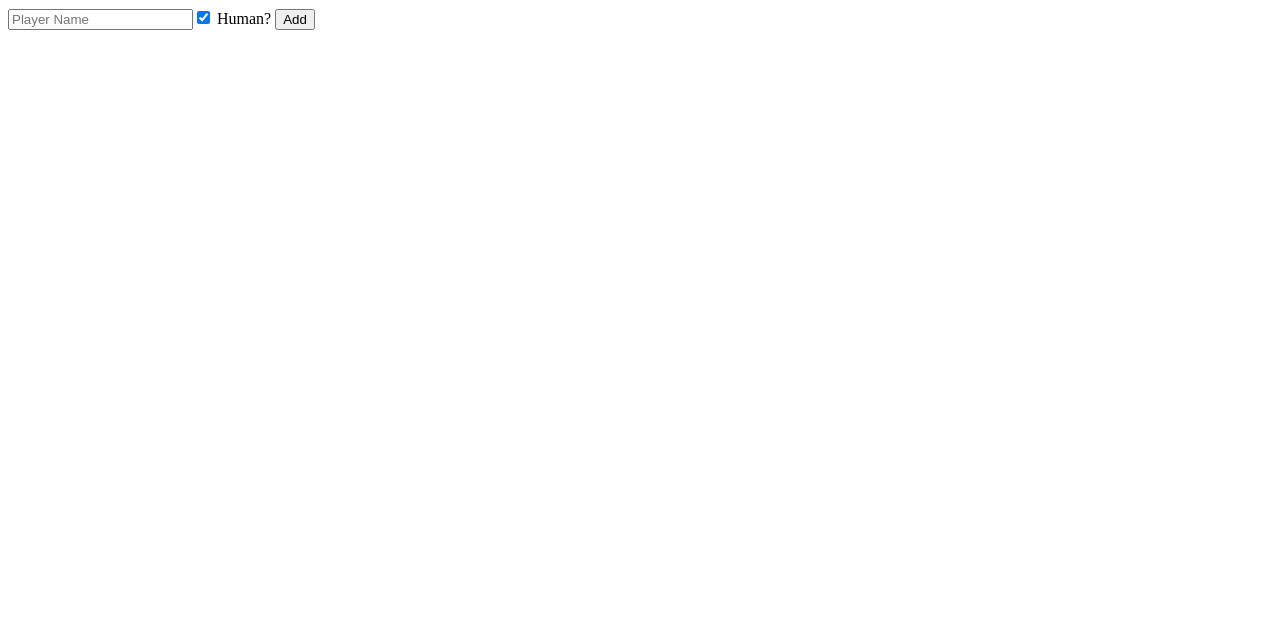
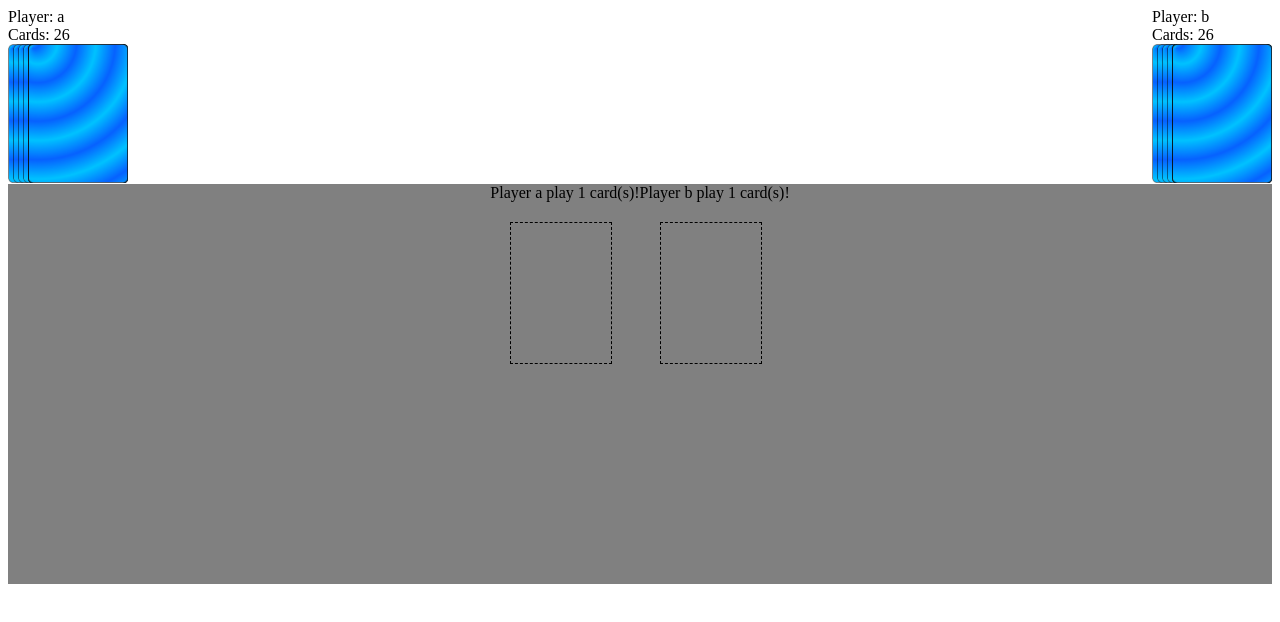
Before and after one commit to czeller/war, a Vue app: page / in a window 1280 px wide. Shown: the top 622 px of the page. Built offline with nearby package versions, Linux system fonts and the light colour scheme.

Commit message:
Fixed bug with resolving CPU tiebreakers; Initial progress on reorganizing layout

```diff
--- a/src/App.vue
+++ b/src/App.vue
@@ -11,6 +11,18 @@ export default {
   computed: {
     ...mapStores(wargameStore)
   },
+  mounted() {
+    //todo
+    this.wargameStore.setPlayers([{
+      name: "a",
+      human: true,
+    },
+    {
+      name: "b",
+      human: true,
+    }
+    ])
+  }
 }
 </script>
 
--- a/src/components/Battle.vue
+++ b/src/components/Battle.vue
@@ -25,9 +25,12 @@ export default {
 	},
 
 	watch: {
-		readyToResolve() {
+		readyToResolve: {
+			immediate: true,
+			handler() {
 				if (this.readyToResolve) {
 					setTimeout(this.resolve, 100); //this is necessary for the DOM to finish
+				}
 			}
 		}
 	},
@@ -69,6 +72,7 @@ export default {
 					return b.score - a.score;
 				});
 
+			//todo: is a stalemate possible if you end with a tiebreaker?
 			if (players[0].score != players[1].score) {
 				//we have a winner!
 				this.battleResults = "Player " + players[0].name + " won!"; //todo: show how many cards the player won?
@@ -78,8 +82,6 @@ export default {
 				//tiebreaker
 				this.battleResults = "Tie breaker!";
 				this.wargameStore.addBattle();
-
-				//todo: 2 cpu players get stuck here
 			}
 		}
 	},
@@ -101,9 +103,13 @@ export default {
 			{{battleResults}}
 		</div>
 
+		<div>
+			<div style="display:flex; justify-content:center;">
 				<div v-for="(player, index) in players" :key="index">
-			{{player.name}} play {{numberOfCardsRequired - player.cards.length}} card(s)!
+					Player {{player.name}} play {{numberOfCardsRequired - player.cards.length}} card(s)!
 
+					<!--todo: tie breakers need two "player-card" slots (this isn't right)-->
+					<div class="player-cards" v-for="cardIndex in numberOfCardsRequired" :key="cardIndex">
 						<PlayingCard
 							v-for="(card) in player.cards"
 							:key="JSON.stringify(card)"
@@ -111,6 +117,34 @@ export default {
 							v-bind="card"
 						>
 						</PlayingCard>
+					</div>
+				</div>
+			</div>
+
+			<!--todo if current battle is a tiebreaker, show cards from previous battles separately-->
+			<template v-if="wargameStore.battles.length > 1">
+				PLAYED CARDS...
+				<div style="display:flex;">
+					<!--todo: maybe put this in a wargameStore.getBattleCards (see also endBattles())?-->
+					<div v-for="(card) in wargameStore.battles
+						.slice(0, -1)
+						.map(b => b.players)
+						.flat()
+						.map(p => p.cards)
+						.flat()"
+						:key="JSON.stringify(card)"
+						style="position:relative;"
+						>
+						<PlayingCard
+							revealed="true"
+							v-bind="card"
+							style="position:relative;"
+						>
+						</PlayingCard>
+					</div>
+				</div>
+			</template>
+		</div>
 
 		<!--
 		todo: layouts: initial, tiebreaker
@@ -121,7 +155,22 @@ export default {
 		- slow down
 		- show player scores (number of cards and plus/minus)
 			-->
-		</div>
 
 	</div>
 </template>
+
+<style scoped>
+.player-cards {
+	margin: 20px;
+	width: 100px; /* match card */
+	height: 140px; /* match card */
+	border: 1px dashed black;
+	text-align: center;
+	display: flex;
+	align-items: center;
+}
+
+.card {
+	position: absolute;
+}
+</style>
--- a/src/components/Player.vue
+++ b/src/components/Player.vue
@@ -6,39 +6,6 @@ export default {
 	components: {
     PlayingCard: require("./PlayingCard").default
   },
-
-	computed: {
-    ...mapStores(wargameStore),
-
-		//Playing as CPU...is there a current battle and has this player played the required number of cards?
-		readyToAutomaticallyPlayCard() {
-			if (this.human) {
-				return false;
-			}
-
-			let currentBattle = this.wargameStore.battles[this.wargameStore.battles.length-1]; //todo: move this logic to the store
-
-			if (!currentBattle) {
-				return false;
-			}
-
-			if (currentBattle.players[this.index].cards.length != currentBattle.numberofCardsRequired) {
-				return true;
-			}
-
-			return false;
-		}
-  },
-
-	watch: {
-		readyToAutomaticallyPlayCard() {
-			if (this.readyToAutomaticallyPlayCard) {
-				setTimeout(() => {
-					this.playCard();
-				}, 200);
-			}
-		}
-	},
 
 	props: {
 		index: {
@@ -60,6 +27,40 @@ export default {
 		}
 	},
 
+	data() {
+		return {
+			playCardTimeout: undefined
+		}
+	},
+
+	computed: {
+    ...mapStores(wargameStore),
+  },
+
+	watch: {
+		"wargameStore.battles": {
+      deep: true,
+      handler() {
+				if (this.human) {
+					return;
+				}
+
+        let currentBattle = this.wargameStore.battles[this.wargameStore.battles.length-1];
+
+        if (!currentBattle) {
+          return;
+        }
+
+        if (currentBattle.players[this.index].cards.length != currentBattle.numberofCardsRequired) {
+					this.playCardTimeout = this.playCardTimeout || setTimeout(() => {
+						this.playCardTimeout = undefined; //prevent multiple cards being played at the same time
+						this.playCard();
+					}, 500);
+				}
+      },
+    }
+	},
+
 	methods: {
 		playCard() {
 			this.wargameStore.playCardFromPlayerAtIndex(this.index);
@@ -70,9 +71,9 @@ export default {
 
 <template>
 	<div class="player">
-		{{name}} readyToAutomaticallyPlayCard={{readyToAutomaticallyPlayCard}}
+		Player: {{name}}
 		<div>
-			<div>Cards in Hand: {{hand.length}}</div>
+			<div>Cards: {{hand.length}}</div>
 			<div class="cards" @click="human && playCard()">
 				<PlayingCard
 					v-for="(card, index) in hand"
@@ -88,6 +89,24 @@ export default {
 .cards {
 	position: relative;
 	height: 140px; /* height of each card; todo: lose the height! */
+	width: 120px; /* i.e. 100px card + 20px max fan out */
+}
+
+/* todo: can we dynamically add 5px to each card relative to the card before it? */
+.card+.card {
+	left:5px;
+}
+
+.card+.card+.card {
+	left:10px;
+}
+
+.card+.card+.card+.card {
+	left:15px;
+}
+
+.card+.card+.card+.card+.card {
+	left:20px;
 }
 
 .card {
--- a/src/components/WarGame.vue
+++ b/src/components/WarGame.vue
@@ -102,8 +102,8 @@ export default {
 
       <button @click="wargameStore.resetGameState()">New Game!</button>
     </div>
-    <div v-else style="display:grid; grid-template-columns:1fr 1fr">
-      <div>
+    <div v-else>
+      <div style="display:flex; justify-content:space-between">
         <Player
           v-for="(player, index) in wargameStore.players"
           :key="index"
@@ -113,12 +113,11 @@ export default {
           }"
         ></Player>
       </div>
-      <div>
+      <div style="min-height:50vh; background-color:gray;">
         <Battle
-          v-for="(battle, index) in wargameStore.battles"
-          :key="index"
+          v-if="wargameStore.battles.length > 0"
           v-bind="{
-            ...battle,
+            ...wargameStore.battles[wargameStore.battles.length-1],
           }"
         ></Battle>
       </div>
--- a/src/store.js
+++ b/src/store.js
@@ -74,7 +74,7 @@ export const wargameStore = defineStore('wargame', {
 					}),
 					numberOfCardsRequired: this.battles.length == 0 ? 1 : 2 //initial battle requires one card, tiebreakers require two cards
 				});
-			}, 1000);
+			}, 500);
 		}
   },
 })
```
Lines whose indentation alone changed are shown as unchanged.
